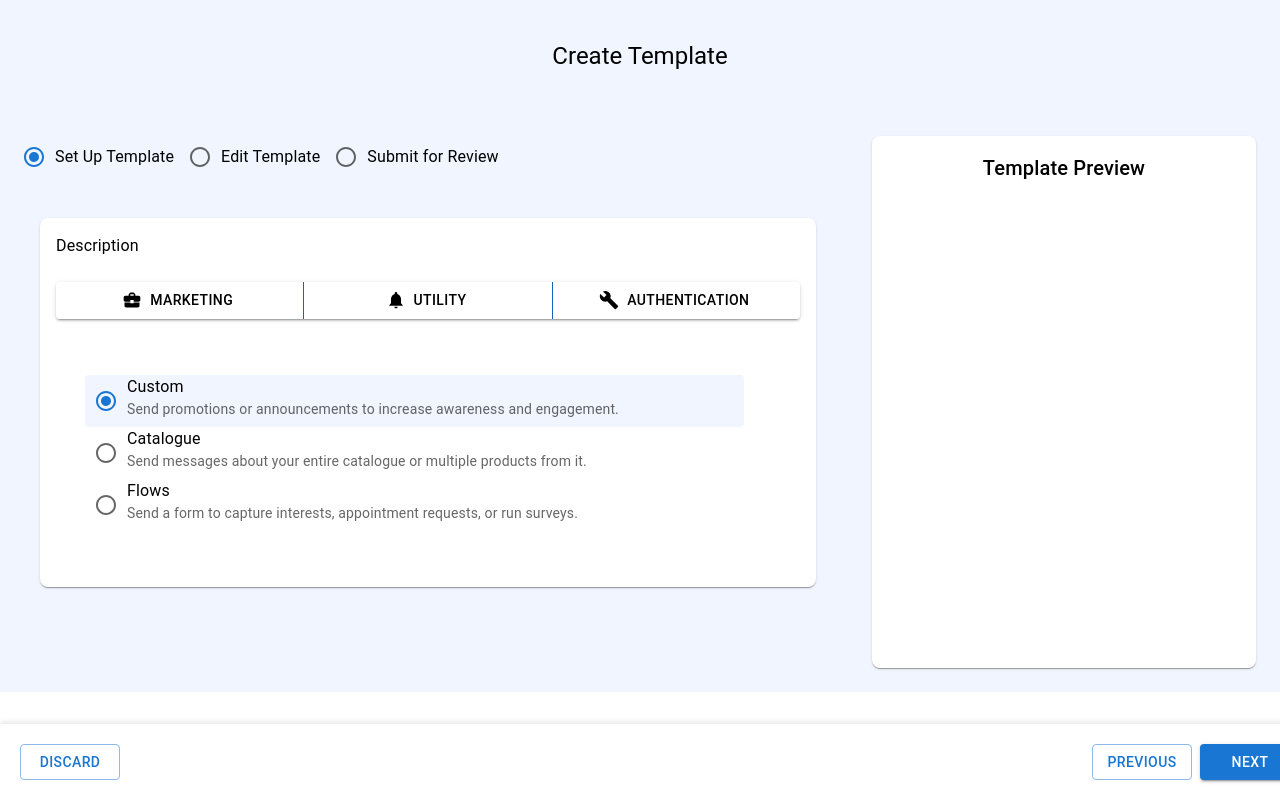
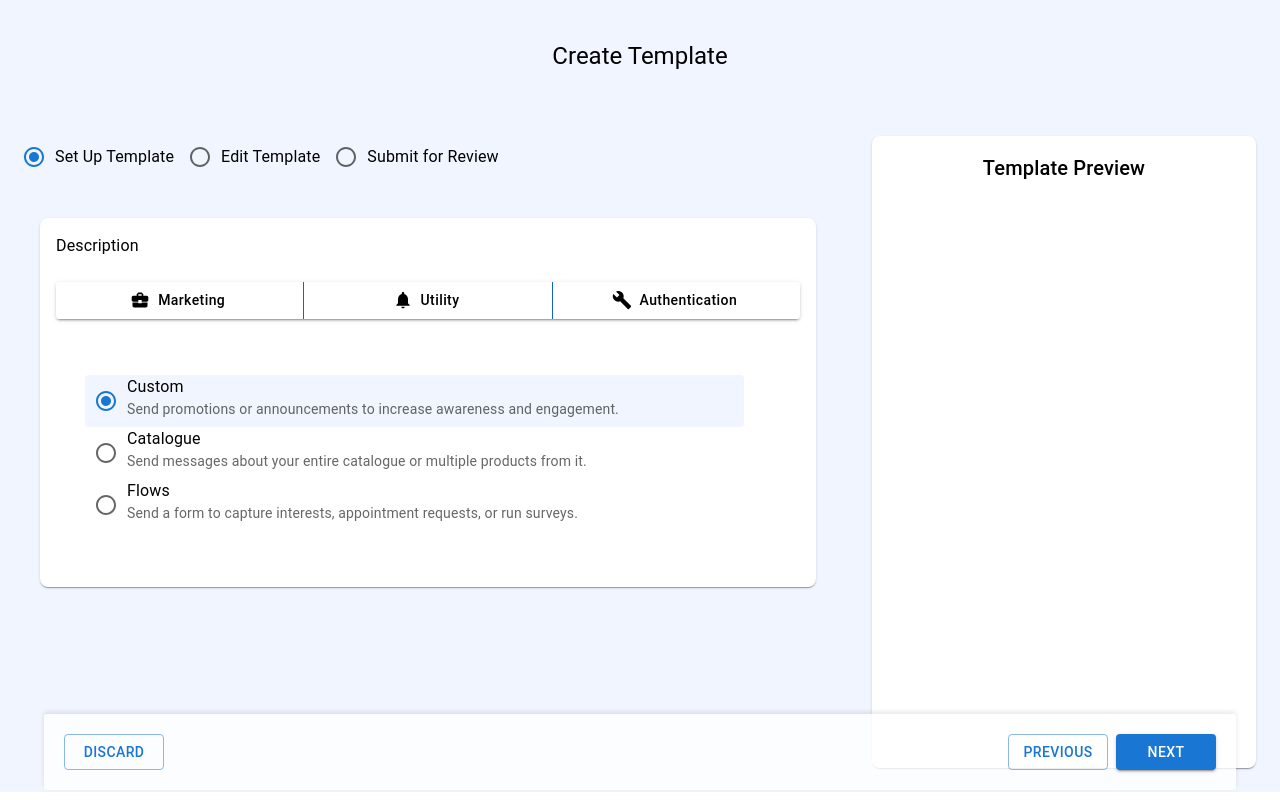
Before and after one commit to jananiwijedeva/fitness, a React (Create React App) app: page / in a window 1280 px wide. Built offline with nearby package versions, Linux system fonts and the light colour scheme.

Commit message:
added content section to edit template

```diff
--- a/package.json
+++ b/package.json
@@ -6,6 +6,7 @@
     "@emotion/react": "^11.13.0",
     "@emotion/styled": "^11.13.0",
     "@mui/icons-material": "^5.16.5",
+    "@mui/joy": "^5.0.0-beta.48",
     "@mui/material": "^5.16.4",
     "@testing-library/jest-dom": "^5.17.0",
     "@testing-library/react": "^13.4.0",
--- a/src/CreateTemplate.jsx
+++ b/src/CreateTemplate.jsx
@@ -30,14 +30,16 @@ const BottomBar = styled(Box)({
   display: "flex",
   justifyContent: "space-between",
   alignItems: "center",
-  width: "100%",
+  width: "90%",
   padding: "20px",
-  backgroundColor: "rgba(255, 255, 255, 0.7)",
+  backgroundColor: "rgba(255, 255, 255, 0.8)",
   position: "fixed",
   bottom: 0,
-  left: 0,
+  left: "50%",
+  transform: "translateX(-50%)",
   boxShadow: "0px -2px 5px rgba(0, 0, 0, 0.1)",
-  borderRadius: 2,
+  borderRadius: 3,
+  marginBottom:10,
 });
 
 function CreateTemplate() {
@@ -109,7 +111,7 @@ function CreateTemplate() {
               backgroundColor: "white",
               borderRadius: 2,
               boxShadow: 1,
-              height: 500,
+              height: 600,
             }}
           >
             <Typography variant="h6">Template Preview</Typography>
--- a/src/EditTemplate.jsx
+++ b/src/EditTemplate.jsx
@@ -7,16 +7,29 @@ import {
   Menu,
 } from "@mui/material";
 import React, { useState } from "react";
+import { styled } from '@mui/material/styles';
 import FormHelperText from "@mui/material/FormHelperText";
 import Avatar from "@mui/material/Avatar";
 import VolumeUpIcon from "@mui/icons-material/VolumeUp";
 import { green } from "@mui/material/colors";
 import AddIcon from "@mui/icons-material/Add";
-import ArrowDropDownIcon from '@mui/icons-material/ArrowDropDown';
-import Tooltip from '@mui/material/Tooltip';
-import IconButton from '@mui/material/IconButton';
-import LightbulbIcon from '@mui/icons-material/Lightbulb';
-import shadows from "@mui/material/styles/shadows";
+import ArrowDropDownIcon from "@mui/icons-material/ArrowDropDown";
+import LightbulbIcon from "@mui/icons-material/Lightbulb";
+import IconButton from "@mui/material/IconButton";
+import FormatBoldIcon from "@mui/icons-material/FormatBold";
+import FormatItalicIcon from "@mui/icons-material/FormatItalic";
+import CodeIcon from "@mui/icons-material/Code";
+import EmojiEmotionsIcon from "@mui/icons-material/EmojiEmotions";
+
+
+const WhiteButton = styled(Button)({
+  color: 'black',
+  backgroundColor: '#fff',
+  textTransform: 'none',
+  '&:hover': {
+    backgroundColor: '#f0f0f0',
+  },
+});
 
 const languages = [
   { value: "en", label: "English" },
@@ -30,6 +43,13 @@ const headers = [
   { value: "header1", label: "Header1" },
   { value: "header2", label: "Header2" },
   { value: "header3", label: "Header3" },
+];
+
+const buttons = [
+  { value: "button1", label: "Button1" },
+  { value: "button2", label: "Button2" },
+  { value: "button3", label: "Button3" },
+  { value: "button4", label: "Button4" },
 ];
 
 function EditTemplate() {
@@ -138,7 +158,7 @@ function EditTemplate() {
             </MenuItem>
           ))}
         </TextField>
-        <TextField
+        {/* <TextField
           label="Body"
           variant="outlined"
           fullWidth
@@ -147,8 +167,59 @@ function EditTemplate() {
           multiline
           rows={4}
           defaultValue="Hello"
-        />
-        <TextField label="Footer" fullWidth margin="normal" helperText="0/60" />
+        /> */}
+
+        <Box
+          component="form"
+          mt={2}
+          sx={{
+            display: "flex",
+            flexDirection: "column",
+            alignItems: "flex-start",
+          }}
+          noValidate
+          autoComplete="off"
+          fullWidth
+        >
+          <TextField
+            label="Body"
+            placeholder="Hello"
+            variant="outlined"
+            multiline
+            rows={4}
+            fullWidth
+            helperText="5/1024"
+          />
+          <Box
+            mb={2}
+            sx={{
+              display: "flex",
+              justifyContent: "space-between",
+              alignItems: "center",
+            }}
+          >
+            <IconButton size="small">
+              <EmojiEmotionsIcon />
+            </IconButton>
+            <IconButton size="small">
+              <FormatBoldIcon />
+            </IconButton>
+            <IconButton size="small">
+              <FormatItalicIcon />
+            </IconButton>
+            <IconButton size="small">
+              <CodeIcon />
+            </IconButton>
+            <WhiteButton
+              variant="contained"
+              startIcon={<AddIcon fontSize="small" />}
+            >
+              Add Variable
+            </WhiteButton>
+          </Box>
+        </Box>
+
+        <TextField  label="Footer" fullWidth margin="normal" helperText="0/60" />
       </Box>
 
       <Box
@@ -161,11 +232,11 @@ function EditTemplate() {
           height: "auto",
         }}
       >
-        <Box sx={{display: "flex",alignItems: "center",}}>
+        <Box sx={{ display: "flex", alignItems: "center" }}>
           <Typography variant="h6" align="left" mr={2}>
             Button
           </Typography>
-          <FormHelperText> -  Optional</FormHelperText>
+          <FormHelperText> - Optional</FormHelperText>
         </Box>
 
         <Typography variant="body1" align="left" mt={2}>
@@ -175,35 +246,28 @@ function EditTemplate() {
         </Typography>
 
         <Box mt={2}>
-          <Button
-            variant="outlined"
-            color="primary"
+          <WhiteButton
+            variant="contained"
             startIcon={<AddIcon />}
             endIcon={<ArrowDropDownIcon />}
             onClick={handleClick}
             sx={{
-              borderColor: 'black',
-              color: 'black',
-              '&:hover': {
-                borderColor: 'black',
-                backgroundColor: 'rgba(0, 0, 0, 0.04)'
-              },
-              alignItems:'left',
-              display: 'flex',
-              justifyContent: 'flex-start',
+              alignItems: "left",
+              display: "flex",
+              justifyContent: "flex-start",
 
-              paddingRight: '24px',
+              paddingRight: "24px",
             }}
           >
             Add Button
-          </Button>
+          </WhiteButton>
           <Menu
             anchorEl={anchorEl}
             keepMounted
             open={Boolean(anchorEl)}
             onClose={handleClose}
           >
-            {headers.map((option) => (
+            {buttons.map((option) => (
               <MenuItem key={option.value} onClick={handleClose}>
                 {option.label}
               </MenuItem>
@@ -214,21 +278,26 @@ function EditTemplate() {
           mt={2}
           fullWidth
           sx={{
-              alignItems: 'center',
-              padding: 2,
-              boxShadow: 3,
-              borderLeft: '4px solid green',
-              borderRadius: 2
+            alignItems: "center",
+            padding: 2,
+            boxShadow: 3,
+            borderLeft: "4px solid green",
+            borderRadius: 2,
           }}
         >
-          <Box sx={{display: 'flex',
-            }}
-          >
+          <Box sx={{ display: "flex" }}>
             <LightbulbIcon />
-            <Typography variant="h6"> We recommended adding the marketing opt-out button</Typography>
+            <Typography variant="h6">
+              {" "}
+              We recommended adding the marketing opt-out button
+            </Typography>
           </Box>
-          <Typography variant="body1" ml={2} align="left"> Allow customers to request to opt out of all marketing messeges. This can help reduce blocks from customers and increase your quality rating <a>learn more</a></Typography>
-
+          <Typography variant="body1" ml={2} align="left">
+            {" "}
+            Allow customers to request to opt out of all marketing messeges.
+            This can help reduce blocks from customers and increase your quality
+            rating <a href="">learn more</a>
+          </Typography>
         </Box>
       </Box>
     </>
--- a/src/SetUpTemplate.jsx
+++ b/src/SetUpTemplate.jsx
@@ -21,14 +21,19 @@ const CustomButtonGroup = styled(ButtonGroup)(({ theme }) => ({
     backgroundColor: "white",
     color: "black",
   },
-  "& .MuiButton-root:hover": {
-    backgroundColor: "lightgray",
+}));
+
+const CustomButton = styled(Button)({
+  color: 'black',
+  backgroundColor: '#fff',
+  textTransform: 'none',
+  '&:hover': {
+    backgroundColor: 'lightgray',
   },
-  "& .MuiButton-root.Mui-selected": {
-    backgroundColor: "lightgray !important",
-    color: "#fff !important",
-  },
-}));
+  '&:active': {
+    backgroundColor: 'lightgray',
+  }
+});
 
 function SetUpTemplate() {
   const [subSelection, setSubSelection] = useState("Marketing");
@@ -56,27 +61,27 @@ function SetUpTemplate() {
         Description
       </Typography>
       <CustomButtonGroup variant="contained">
-        <Button
+        <CustomButton
           onClick={() => handleSubChange("Marketing")}
           startIcon={<MarketingIcon />}
           value="Marketing"
         >
           Marketing
-        </Button>
-        <Button
+        </CustomButton>
+        <CustomButton
           onClick={() => handleSubChange("Utility")}
           startIcon={<NotificationsIcon />}
           value="Utility"
         >
           Utility
-        </Button>
-        <Button
+        </CustomButton>
+        <CustomButton
           onClick={() => handleSubChange("Authentication")}
           startIcon={<BuildIcon />}
           value="Authentication"
         >
           Authentication
-        </Button>
+        </CustomButton>
       </CustomButtonGroup>
 
       <Box mt={2} padding={5}>
```
Also changed, not shown: 1 other file (tests, documents, lock files or other folders).
